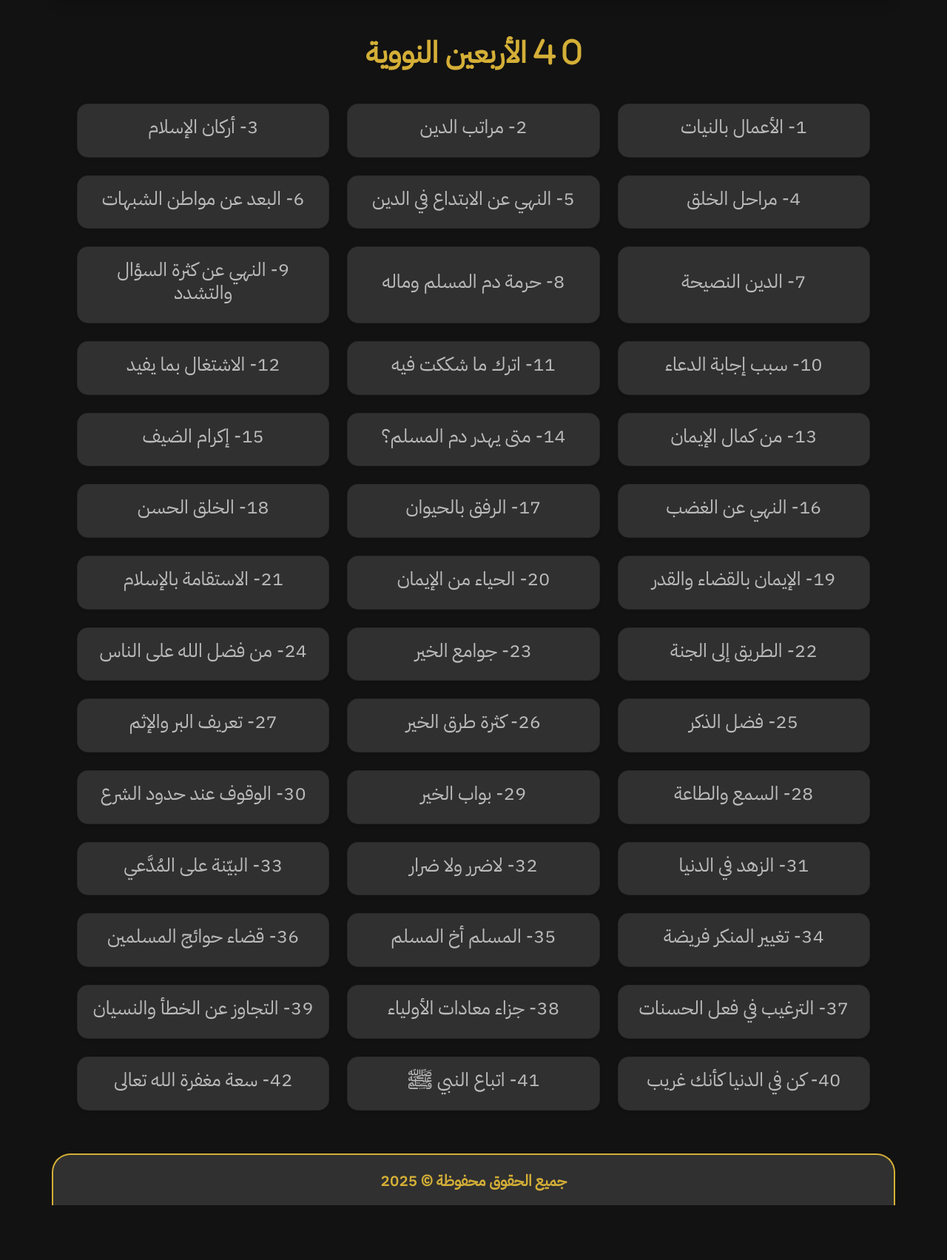
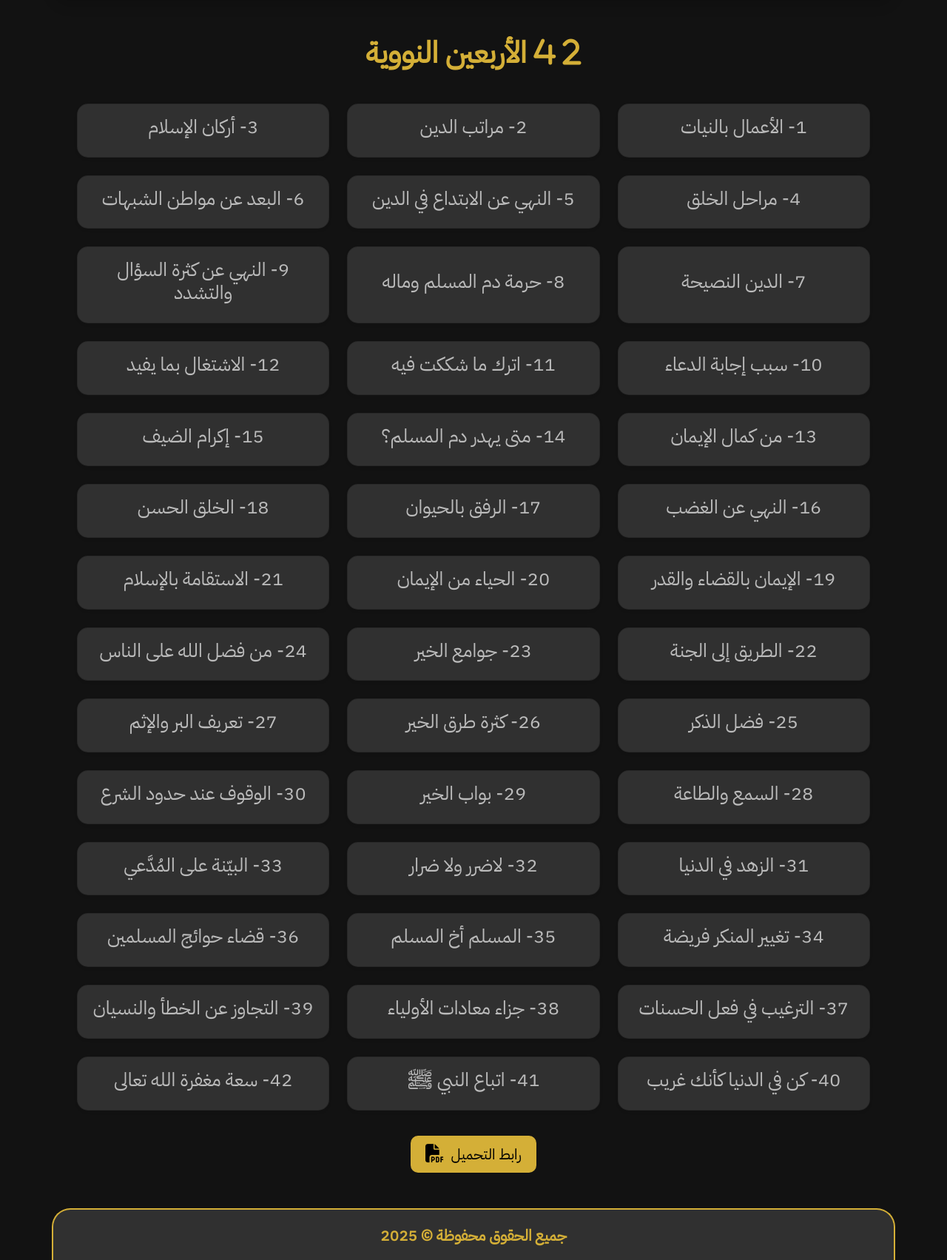
Before and after one commit to med6ba/noor-al-houda, a plain HTML site: page assets/subpages/40-nawawiya.html in a window 1280 px wide. Shown: the part 100-1803 px from the top of the page at 74% size. Before the commit the page ends 1729 px from the top, so only its background shows below. Drawn offline with Linux system fonts and the light colour scheme.

Commit message:
update structure

```diff
--- a/assets/subpages/40-nawawiya.html
+++ b/assets/subpages/40-nawawiya.html
@@ -44,13 +44,13 @@
       <section class="container my-4">
         <h1 class="text-center fs-1 fs-md-2 fs-lg-3" id="section-header">
           <span>
-            <i class="fa-solid fa-0"></i>
+            <i class="fa-solid fa-2"></i>
             <i class="fa-solid fa-4"></i>
           </span>
           الأربعين النووية
         </h1>
         <br />
-        <div class="row row-cols-2 row-cols-md-3 row-cols-lg-3 g-4">
+        <div class="row row-cols-1 row-cols-md-2 row-cols-lg-3 g-4">
           <article class="col">
             <a
               href="hadit-pages/#"
@@ -598,6 +598,11 @@
             </a>
           </article>
         </div>
+        <a href="../resources/40-nawawiya.pdf" download id="more-link">
+          <button class="mt-4" id="more">
+            رابط التحميل &nbsp<i class="fa-solid fa-file-pdf fa-lg"></i>
+          </button>
+        </a>
       </section>
     </main>
 
```
Also changed, not shown: index.html (+1 -1 lines), 1 other file.
